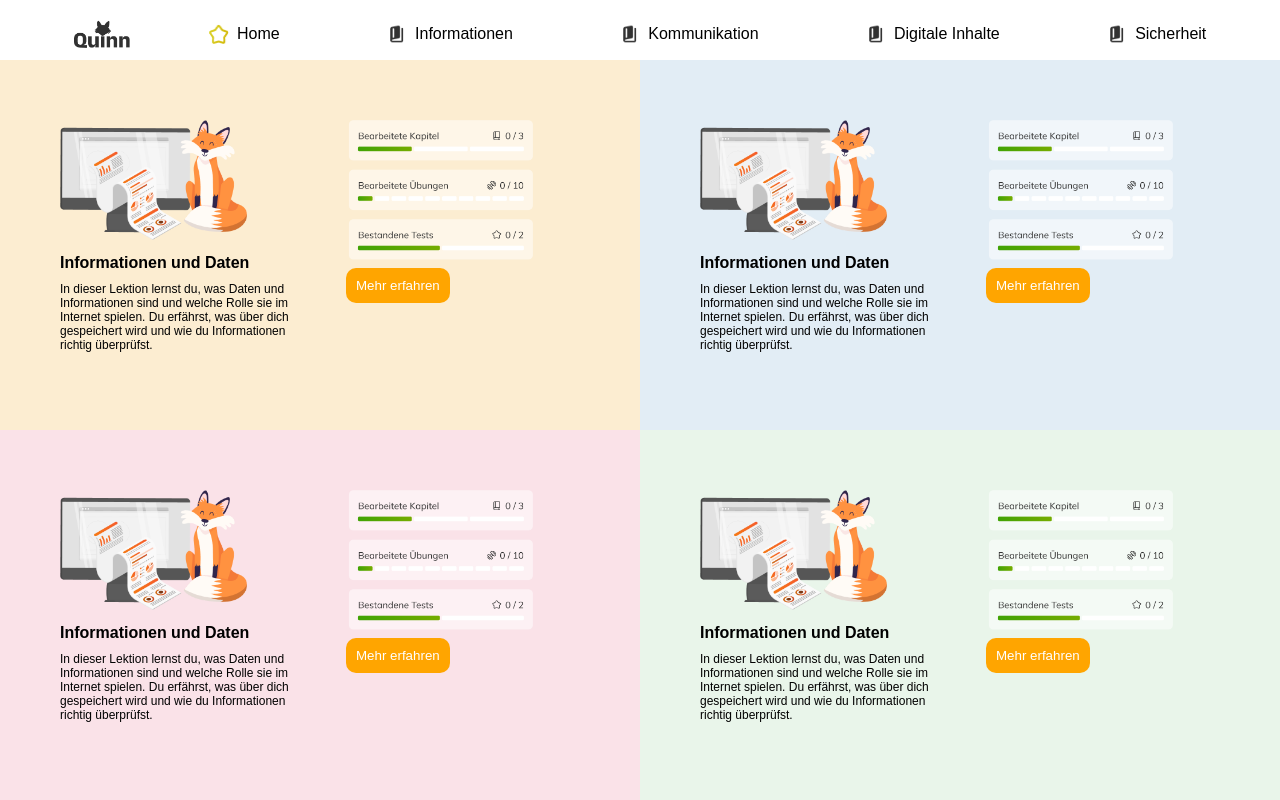
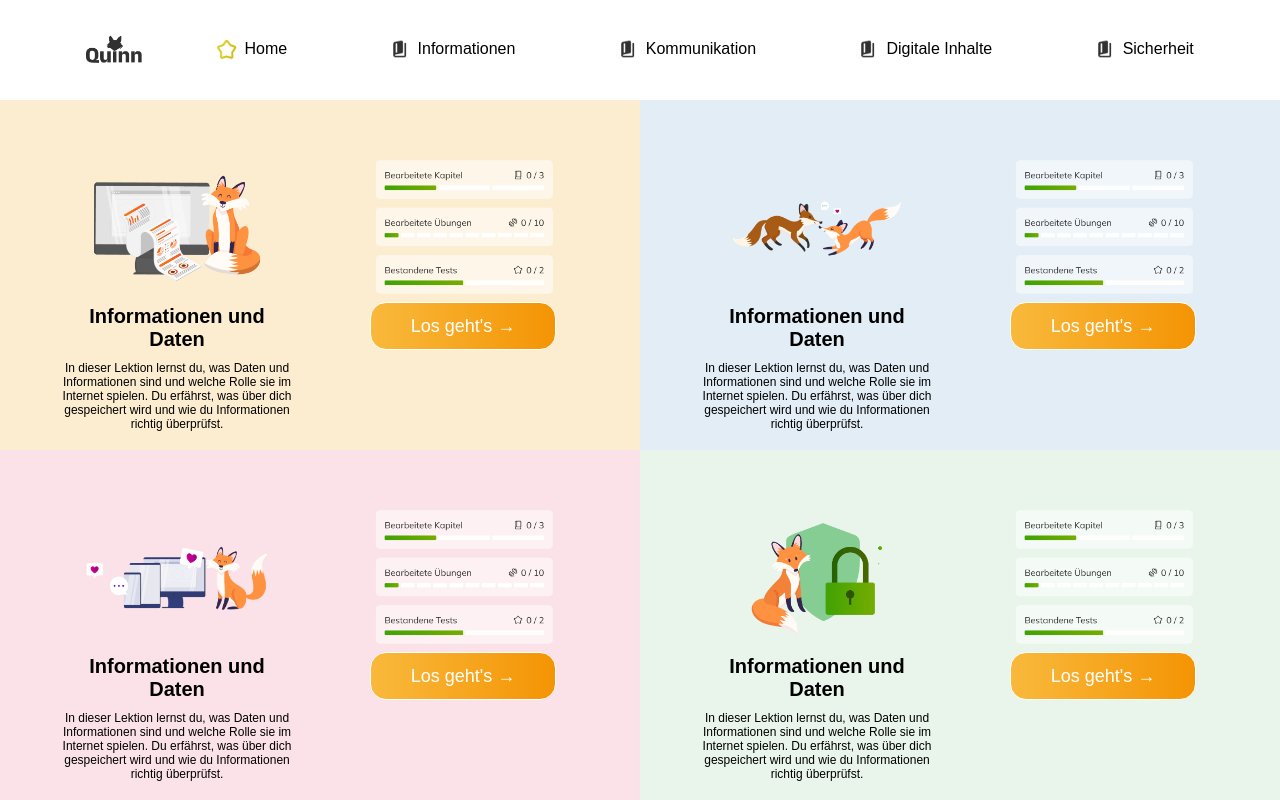
Before and after one commit to halu1031/Moki, a plain HTML site: page index.html in a window 1280 px wide. Drawn offline with Linux system fonts and the light colour scheme; a web font is replaced by a local one.

Commit message:
bisschen styling

```diff
--- a/index.html
+++ b/index.html
@@ -7,6 +7,7 @@
     <title>Quinn</title>
     <link rel="stylesheet" href="styles.css">
     <link rel="icon" type="image/x-icon" href="img/logo.png">
+    <link href="https://fonts.googleapis.com/css2?family=Andika&display=swap" rel="stylesheet">
 </head>
 
 <body>
@@ -14,7 +15,7 @@
         <nav>
             <ul>
                 <li><img class="logo" src="img/logo.png" alt="logo"></li>
-                <li><img src="img/star.png" alt="Home"><a href="#">Home</a></li>
+                <li><img src="img/star.png" alt="Home"><a href="index.html">Home</a></li>
                 <li><img src="img/book.png" alt="Informationen"><a href="#">Informationen</a></li>
                 <li><img src="img/book.png" alt="Kommunikation"><a href="#">Kommunikation</a></li>
                 <li><img src="img/book.png" alt="Digitale Inhalte"><a href="#">Digitale Inhalte</a></li>
@@ -26,7 +27,7 @@
     <main class="index-main">
         <div class="box">
             <div class="left">
-                <img src="img/img.png" alt="Bild 1">
+                <img src="img/box1_img.png" alt="Bild 1">
                 <h2>Informationen und Daten</h2>
                 <p>In dieser Lektion lernst du, was Daten und Informationen sind und welche Rolle sie im Internet
                     spielen. Du erfährst, was über dich gespeichert wird und wie du Informationen richtig überprüfst.
@@ -34,12 +35,12 @@
             </div>
             <div class="right">
                 <img src="img/img2.png" alt="Bild 2">
-                <button>Mehr erfahren</button>
+                <a href="lektion1.html"><button>Los geht's →</button></a>
             </div>
         </div>
         <div class="box">
             <div class="left">
-                <img src="img/img.png" alt="Bild 3">
+                <img src="img/box2_img.png" alt="Bild 3">
                 <h2>Informationen und Daten</h2>
                 <p>In dieser Lektion lernst du, was Daten und Informationen sind und welche Rolle sie im Internet
                     spielen. Du erfährst, was über dich gespeichert wird und wie du Informationen richtig überprüfst.
@@ -47,12 +48,12 @@
             </div>
             <div class="right">
                 <img src="img/img2.png" alt="Bild 4">
-                <button>Mehr erfahren</button>
+                <button>Los geht's →</button>
             </div>
         </div>
         <div class="box">
             <div class="left">
-                <img src="img/img.png" alt="Bild 5">
+                <img src="img/box3_img.png" alt="Bild 5">
                 <h2>Informationen und Daten</h2>
                 <p>In dieser Lektion lernst du, was Daten und Informationen sind und welche Rolle sie im Internet
                     spielen. Du erfährst, was über dich gespeichert wird und wie du Informationen richtig überprüfst.
@@ -60,12 +61,12 @@
             </div>
             <div class="right">
                 <img src="img/img2.png" alt="Bild 6">
-                <button>Mehr erfahren</button>
+                <button>Los geht's →</button>
             </div>
         </div>
         <div class="box">
             <div class="left">
-                <img src="img/img.png" alt="Bild 7">
+                <img src="img/box4_img.png" alt="Bild 7">
                 <h2>Informationen und Daten</h2>
                 <p>In dieser Lektion lernst du, was Daten und Informationen sind und welche Rolle sie im Internet
                     spielen. Du erfährst, was über dich gespeichert wird und wie du Informationen richtig überprüfst.
@@ -73,7 +74,7 @@
             </div>
             <div class="right">
                 <img src="img/img2.png" alt="Bild 8">
-                <button>Mehr erfahren</button>
+                <button>Los geht's →</button>
             </div>
         </div>
     </main>
--- a/styles.css
+++ b/styles.css
@@ -10,7 +10,7 @@ body {
 }
 
 body {
-    font-family: Arial, sans-serif;
+    font-family: 'Andika', sans-serif;
     max-height: 100vh;
     overflow: hidden;
     /* Verhindert das Scrollen der gesamten Seite */
@@ -18,16 +18,15 @@ body {
 
 header {
     background-color: white;
-    padding: 10px;
-    height: 60px;
-    /* Höhe des Headers festlegen */
+    padding: 25px;
+    height: 100px;
 }
 
 .index-main {
     display: grid;
     grid-template-columns: repeat(2, 1fr);
     grid-template-rows: repeat(2, 1fr);
-    height: calc(100vh - 60px);
+    height: calc(100vh - 100px);
     /* Verhindert das Überfließen des Main-Bereichs */
 }
 
@@ -41,6 +40,7 @@ nav ul {
     list-style: none;
     display: flex;
     justify-content: space-around;
+    align-items: center;
 }
 
 nav ul li {
@@ -70,7 +70,7 @@ nav ul li a {
     width: 30%;
     background-color: #FFECCE;
     padding: 10px;
-    clip-path: polygon(0 0, 90% 0, 100% 20%, 90% 40%, 100% 60%, 90% 80%, 100% 100%, 0 100%);
+    clip-path: polygon(99.798% 0%, 0% 0%, 0% 100%, 99.891% 100%, 99.891% 100%, 99.969% 98.809%, 99.58% 97.545%, 98.833% 96.183%, 97.835% 94.7%, 96.694% 93.071%, 95.519% 91.271%, 94.418% 89.277%, 93.497% 87.064%, 92.865% 84.607%, 92.631% 81.883%, 92.631% 81.883%, 92.829% 79.105%, 93.366% 76.695%, 94.159% 74.514%, 95.124% 72.422%, 96.176% 70.278%, 97.231% 67.943%, 98.205% 65.276%, 99.015% 62.138%, 99.576% 58.39%, 99.804% 53.889%, 99.804% 53.889%, 99.603% 50.369%, 99.017% 47.45%, 98.147% 44.987%, 97.095% 42.834%, 95.961% 40.846%, 94.848% 38.878%, 93.857% 36.785%, 93.09% 34.421%, 92.647% 31.642%, 92.631% 28.301%, 92.631% 28.301%, 92.98% 25.73%, 93.611% 23.702%, 94.449% 21.991%, 95.418% 20.373%, 96.444% 18.622%, 97.452% 16.513%, 98.366% 13.822%, 99.112% 10.323%, 99.614% 5.79%, 99.798% 0%);
 
 }
 
@@ -127,16 +127,23 @@ nav ul li a {
 .left,
 .right {
     width: 45%;
+    text-align: center;
 }
 
-.left img,
-.right img {
+.left img {
     width: 80%;
     height: auto;
 }
 
+.right img {
+    width: auto;
+    height: 60%;
+}
+
 h2 {
-    font-size: 16px;
+    font-size: 20px;
+    font-weight: 700;
+    font-style: bold;
     margin: 10px 0;
 }
 
@@ -145,14 +152,18 @@ p {
 }
 
 button {
-    padding: 10px;
-    background-color: orange;
+    font-weight: 500;
+    font-size: 18px;
+    height: 48px;
+    padding-left: 40px;
+    padding-right: 40px;
+    background: linear-gradient(to right, #F9B93C, #F49404);
     color: white;
-    border: none;
+    border: 1px solid white;
     cursor: pointer;
-    border-radius: 10px;
+    border-radius: 16px;
 }
 
 button:hover {
-    background-color: #555;
+    background: linear-gradient(to right, #F49404, #F9B93C);
 }
```
Also changed, not shown: lektion1.html (+7 -2 lines), img/box1_img.png (added), img/box2_img.png (added), img/box3_img.png (added), img/box4_img.png (added), img/img.png (deleted).
